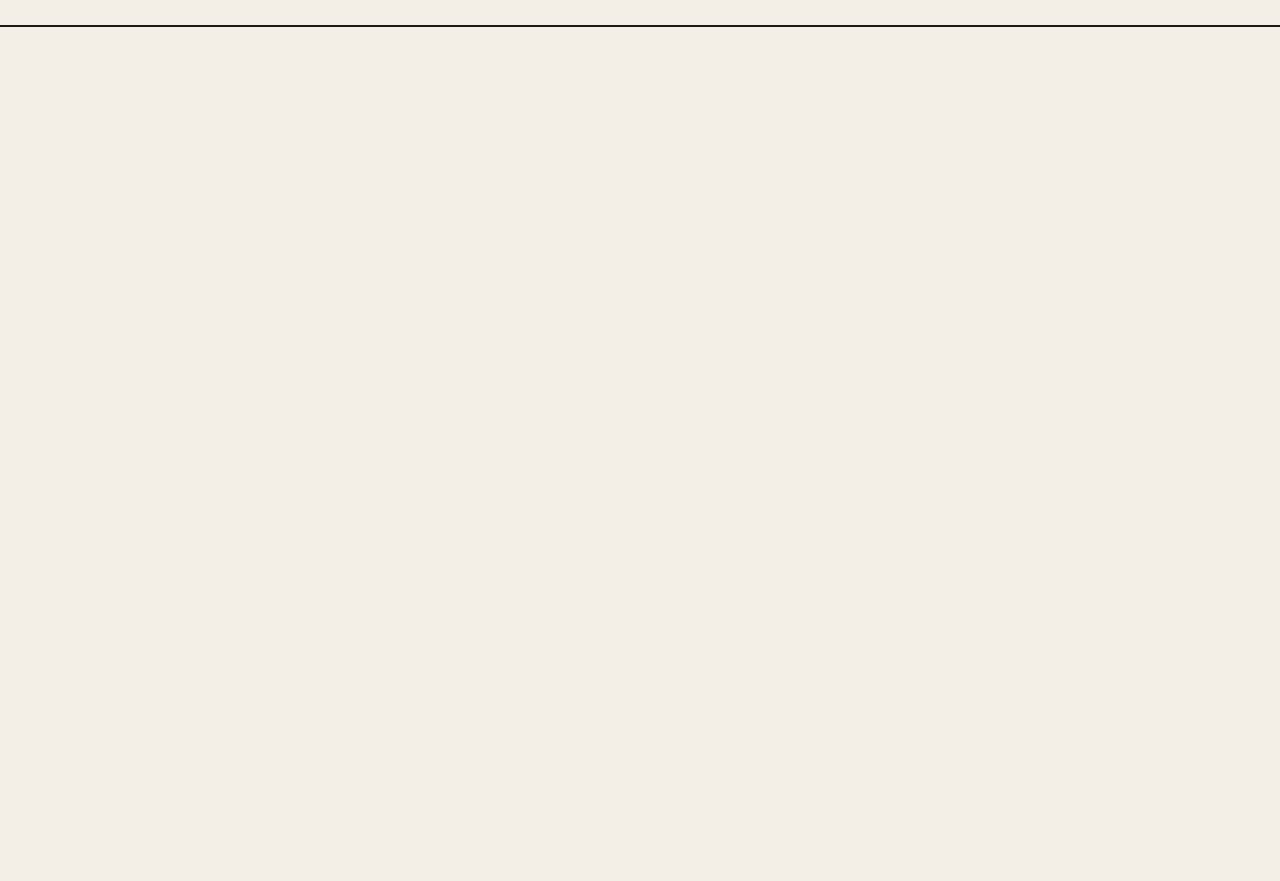
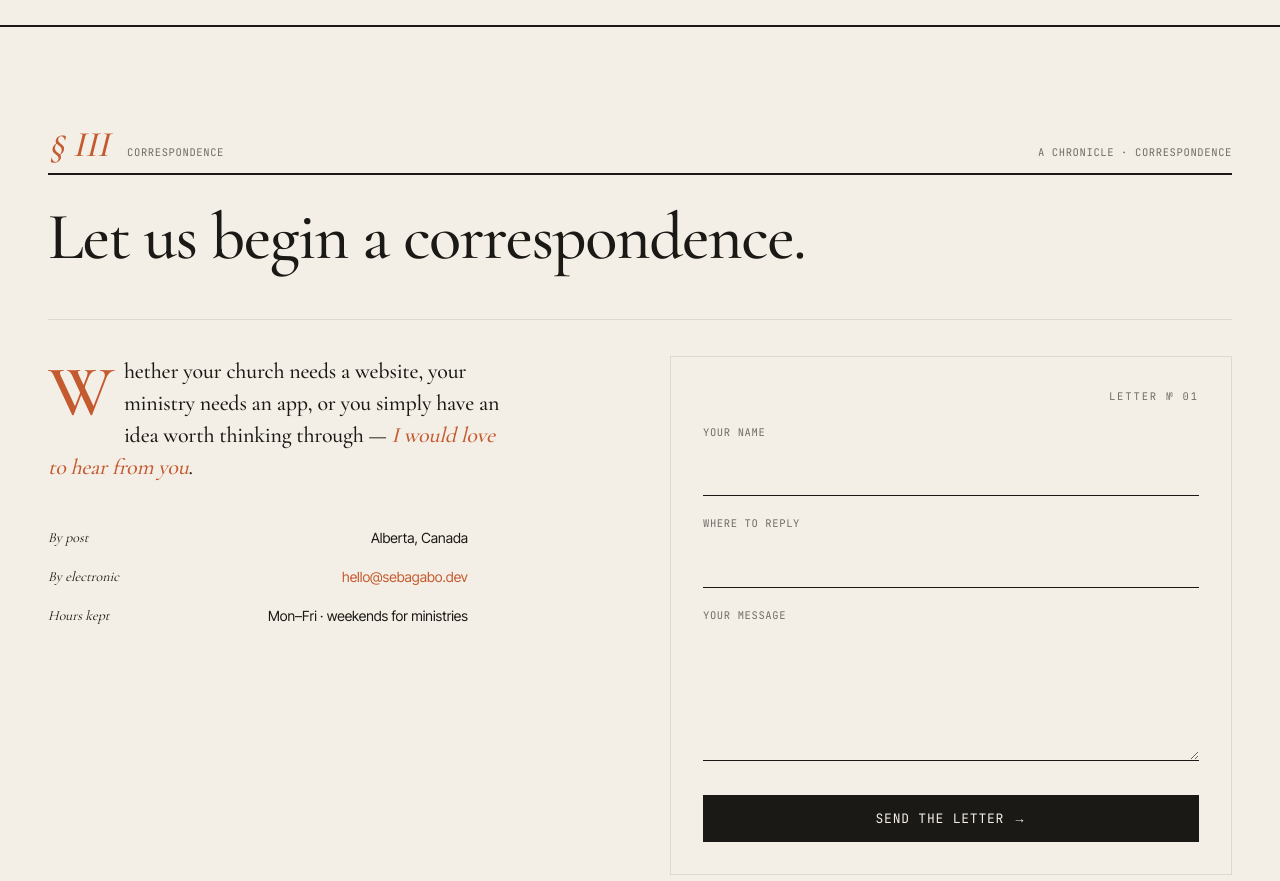
Before and after one commit to blaiseAI/duseb, a Next.js app: page / in a window 1280 px wide. Shown: the part 3500-4381 px from the top of the page. Before the commit the page ends 3527 px from the top, so only its background shows below. Built offline with nearby package versions, Linux system fonts and the light colour scheme.

Commit message:
feat: add Contact section with simulated submit

```diff
--- a/app/page.tsx
+++ b/app/page.tsx
@@ -2,6 +2,7 @@ import Nav from "@/components/Nav";
 import Hero from "@/components/Hero";
 import Work from "@/components/Work";
 import About from "@/components/About";
+import Contact from "@/components/Contact";
 
 export default function Home() {
   return (
@@ -11,6 +12,7 @@ export default function Home() {
         <Hero />
         <Work />
         <About />
+        <Contact />
       </main>
     </>
   );
--- /dev/null
+++ b/components/Contact.tsx
@@ -0,0 +1,202 @@
+"use client";
+
+import { useState, type CSSProperties } from "react";
+import Reveal from "./Reveal";
+import SectionMast from "./SectionMast";
+
+type Fields = { name: string; email: string; message: string };
+type Errors = Partial<Record<keyof Fields, string>>;
+
+export default function Contact() {
+  const [f, setF] = useState<Fields>({ name: "", email: "", message: "" });
+  const [err, setErr] = useState<Errors>({});
+  const [sent, setSent] = useState(false);
+  const [busy, setBusy] = useState(false);
+
+  const submit = (e: React.FormEvent<HTMLFormElement>) => {
+    e.preventDefault();
+    const er: Errors = {};
+    if (!f.name.trim()) er.name = "Please share your name.";
+    if (!/^[^@\s]+@[^@\s]+\.[^@\s]+$/.test(f.email)) er.email = "Email looks off.";
+    if (f.message.trim().length < 10) er.message = "A few more lines, please.";
+    setErr(er);
+    if (Object.keys(er).length) return;
+    setBusy(true);
+    // Intentionally not wired to a backend. Locked by spec.
+    setTimeout(() => {
+      setBusy(false);
+      setSent(true);
+    }, 800);
+  };
+
+  const fieldStyle = (hasError: boolean, multiline: boolean): CSSProperties => ({
+    width: "100%",
+    padding: "12px 0",
+    background: "transparent",
+    border: "none",
+    borderBottom: `1.5px solid ${hasError ? "var(--color-rust)" : "var(--color-ink)"}`,
+    fontSize: 18,
+    fontFamily: "var(--font-serif)",
+    fontStyle: "italic",
+    color: "var(--color-ink)",
+    outline: "none",
+    resize: multiline ? "vertical" : "none",
+  });
+
+  const field = (k: keyof Fields, label: string, type: string = "text", multiline = false) => {
+    const has = err[k];
+    return (
+      <label style={{ display: "block" }}>
+        <div className="mono" style={{ marginBottom: 4 }}>{label}</div>
+        {multiline ? (
+          <textarea
+            value={f[k]}
+            onChange={(e) => setF({ ...f, [k]: e.target.value })}
+            style={fieldStyle(!!has, true)}
+            rows={4}
+          />
+        ) : (
+          <input
+            type={type}
+            value={f[k]}
+            onChange={(e) => setF({ ...f, [k]: e.target.value })}
+            style={fieldStyle(!!has, false)}
+          />
+        )}
+        {has && (
+          <div style={{ fontSize: 11, color: "var(--color-rust)", marginTop: 4, fontFamily: "var(--font-mono)" }}>
+            {has}
+          </div>
+        )}
+      </label>
+    );
+  };
+
+  return (
+    <section id="contact" style={{ padding: "100px 48px", maxWidth: 1280, margin: "0 auto" }}>
+      <SectionMast num="III" label="Correspondence" title="Let us begin a correspondence." />
+      <Reveal
+        className="stack-on-mobile"
+        style={{
+          display: "grid",
+          gridTemplateColumns: "1fr 1fr",
+          gap: 60,
+          borderTop: "1px solid var(--color-line)",
+          paddingTop: 36,
+        }}
+      >
+        <div>
+          <p className="serif" style={{ margin: 0, fontSize: 22, lineHeight: 1.45, letterSpacing: "-0.01em", fontWeight: 500, maxWidth: 460 }}>
+            <span
+              style={{
+                float: "left",
+                fontSize: 72,
+                lineHeight: 0.85,
+                paddingRight: 10,
+                paddingTop: 6,
+                fontWeight: 600,
+                color: "var(--color-rust)",
+              }}
+            >
+              W
+            </span>
+            hether your church needs a website, your ministry needs an app, or you simply have an idea worth thinking
+            through — <em style={{ color: "var(--color-rust)" }}>I would love to hear from you</em>.
+          </p>
+          <div style={{ marginTop: 36, fontSize: 14, lineHeight: 1.9, color: "var(--color-ink)", maxWidth: 420 }}>
+            <div
+              style={{
+                display: "flex",
+                justifyContent: "space-between",
+                borderBottom: "1px dotted var(--color-muted)",
+                padding: "6px 0",
+              }}
+            >
+              <span className="serif" style={{ fontStyle: "italic" }}>By post</span>
+              <span>Alberta, Canada</span>
+            </div>
+            <div
+              style={{
+                display: "flex",
+                justifyContent: "space-between",
+                borderBottom: "1px dotted var(--color-muted)",
+                padding: "6px 0",
+              }}
+            >
+              <span className="serif" style={{ fontStyle: "italic" }}>By electronic</span>
+              <a href="mailto:hello@sebagabo.dev" style={{ color: "var(--color-rust)", textDecoration: "none" }}>
+                hello@sebagabo.dev
+              </a>
+            </div>
+            <div style={{ display: "flex", justifyContent: "space-between", padding: "6px 0" }}>
+              <span className="serif" style={{ fontStyle: "italic" }}>Hours kept</span>
+              <span>Mon–Fri · weekends for ministries</span>
+            </div>
+          </div>
+        </div>
+        <div style={{ background: "var(--color-paper)", padding: 32, border: "1px solid var(--color-line)" }}>
+          {sent ? (
+            <div style={{ minHeight: 340, display: "flex", flexDirection: "column", justifyContent: "center" }}>
+              <span
+                className="serif"
+                style={{ fontSize: 44, lineHeight: 1, color: "var(--color-rust)", fontStyle: "italic" }}
+              >
+                Received.
+              </span>
+              <p style={{ marginTop: 20, fontSize: 16, lineHeight: 1.6, color: "var(--color-ink-soft)", maxWidth: 340 }}>
+                Thank you for writing. I&apos;ll reply within a couple of days — usually sooner. Grace and peace.
+              </p>
+              <button
+                onClick={() => {
+                  setSent(false);
+                  setF({ name: "", email: "", message: "" });
+                }}
+                className="mono"
+                style={{
+                  marginTop: 20,
+                  background: "transparent",
+                  border: "none",
+                  color: "var(--color-rust)",
+                  cursor: "pointer",
+                  padding: 0,
+                  textAlign: "left",
+                }}
+              >
+                Compose another →
+              </button>
+            </div>
+          ) : (
+            <form onSubmit={submit} style={{ display: "grid", gap: 20 }}>
+              <div className="mono" style={{ textAlign: "right", letterSpacing: ".18em" }}>
+                Letter № 01
+              </div>
+              {field("name", "Your name")}
+              {field("email", "Where to reply", "email")}
+              {field("message", "Your message", "text", true)}
+              <button
+                type="submit"
+                disabled={busy}
+                style={{
+                  marginTop: 8,
+                  padding: "14px 24px",
+                  background: "var(--color-ink)",
+                  color: "var(--color-bg)",
+                  border: "none",
+                  borderRadius: 0,
+                  fontSize: 13,
+                  letterSpacing: ".06em",
+                  fontFamily: "var(--font-mono)",
+                  textTransform: "uppercase",
+                  cursor: busy ? "default" : "pointer",
+                  opacity: busy ? 0.7 : 1,
+                }}
+              >
+                {busy ? "Sealing…" : "Send the letter →"}
+              </button>
+            </form>
+          )}
+        </div>
+      </Reveal>
+    </section>
+  );
+}
```
